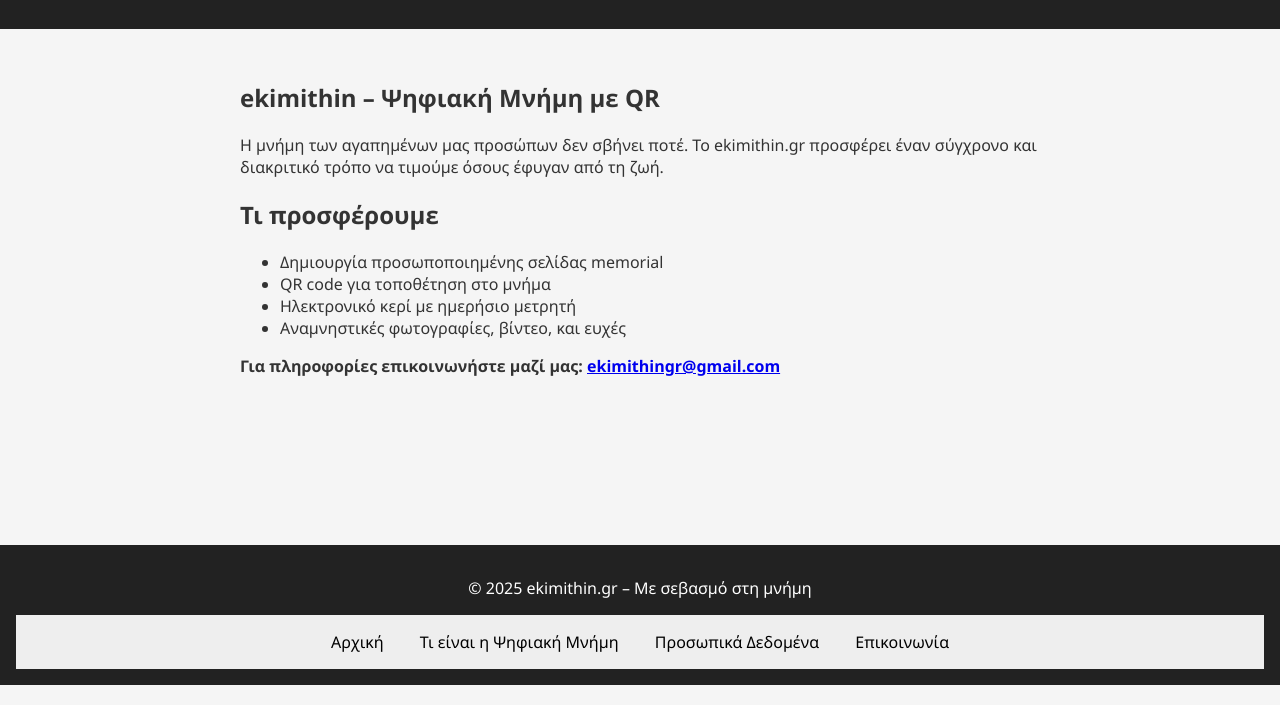
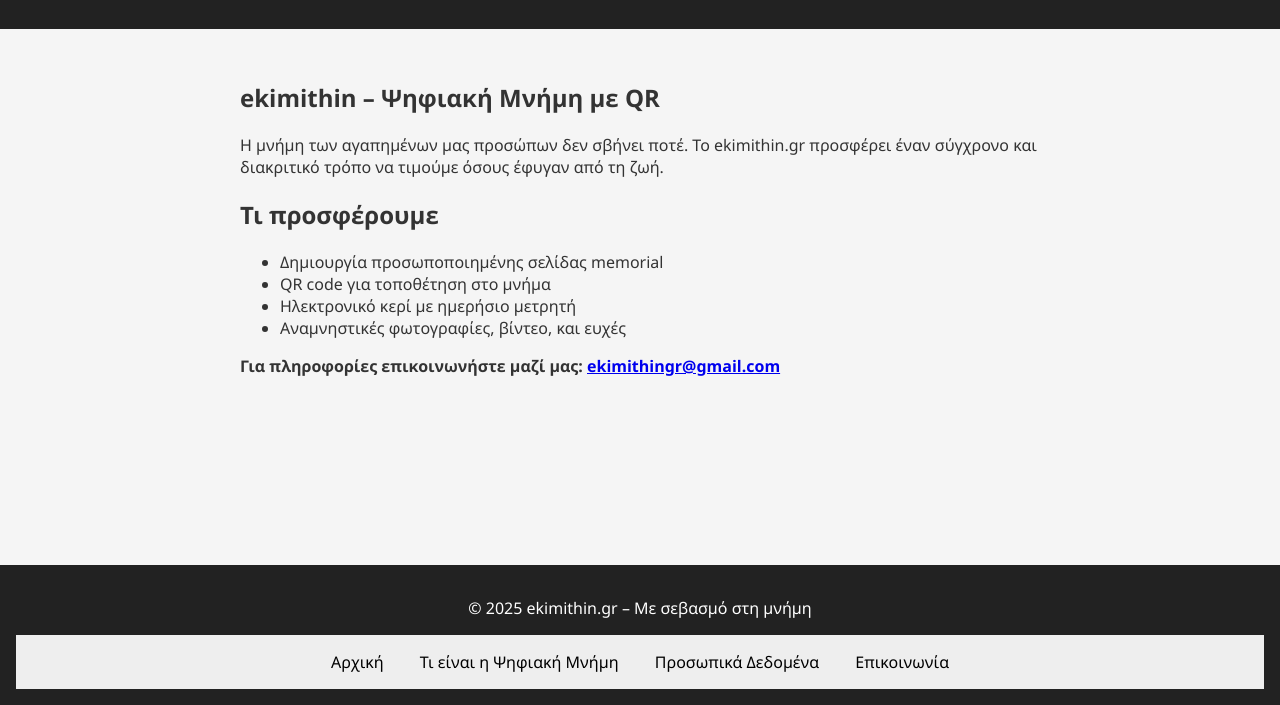
Before and after one commit to ekimithin/ekimithin, a plain HTML site: page index.html in a window 1280 px wide. Shown: the part 95-800 px from the top of the page. Drawn offline with Linux system fonts and the light colour scheme.

Commit message:
Update style.css

```diff
--- a/css/style.css
+++ b/css/style.css
@@ -6,6 +6,22 @@
 */
 
 /* Βασικά Στυλ */
+
+/* ---------------------------------------------
+   Flex layout για sticky footer χωρίς masking
+--------------------------------------------- */
+html, body {
+  height: 100%;
+  margin: 0;
+  display: flex;
+  flex-direction: column;
+}
+
+/* Το main (ή το κύριο wrapper) καταλαμβάνει όλο το διαθέσιμο ύψος */
+main, .memorial-container, section {
+  flex: 1;
+}
+
 body {
   margin: 0;
   font-family: 'Segoe UI', sans-serif;
@@ -78,16 +94,15 @@ nav a:hover {
 
 /* Footer: κολλητό στο κάτω μέρος */
 footer {
-  position: fixed;
-  left: 0;
-  right: 0;
-  bottom: 20px;          /* 20px πάνω από το κάτω άκρο της οθόνης */
+  /* Καθαρίζουμε το fixed */
+  position: static;
+  margin-top: auto;      /* σπρώχνει το footer στο τέλος του flex container */
   background: #222;
   color: #fff;
   text-align: center;
-  padding: 1rem;         /* μικρότερο padding γιατί είναι καρφωμένο */
-  z-index: 1000;         /* πάνω από το υπόλοιπο περιεχόμενο */
+  padding: 1rem;
 }
+
 footer nav {
   margin-top: 1rem;
 }
```
